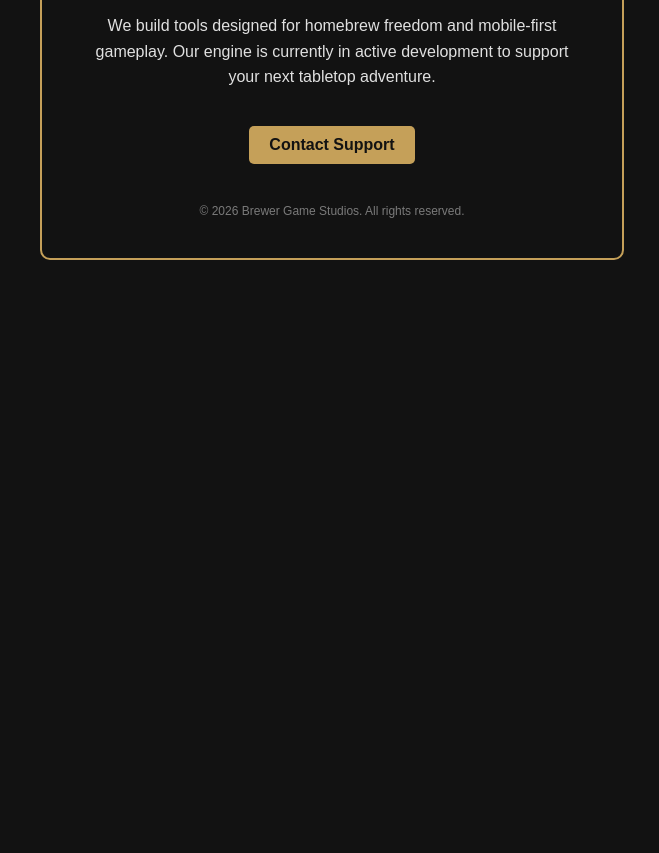
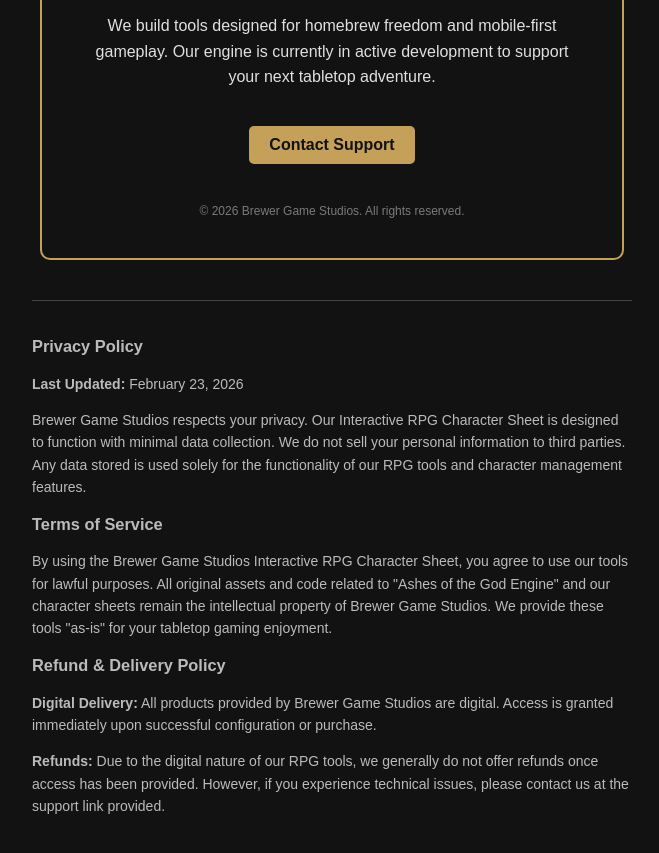
Before and after one commit to BrewerGameStudios/rpg-character-sheet, a plain HTML site: page index.html in a window 1280 px wide. Shown: the part 187-1040 px from the top of the page, without its empty margins (308-967 px from the left). Before the commit the page ends 800 px from the top, so only its background shows below. Drawn offline with Linux system fonts and the light colour scheme.

Commit message:
Update index.html

```diff
--- a/index.html
+++ b/index.html
@@ -23,5 +23,21 @@ p { line-height: 1.6; }
 &copy; 2026 Brewer Game Studios. All rights reserved.
 </div>
 </div>
+
+<div style="max-width: 600px; margin: 40px auto; text-align: left; font-size: 14px; color: #bbb; border-top: 1px solid #444; padding-top: 20px;">
+
+<h3>Privacy Policy</h3>
+<p><strong>Last Updated:</strong> February 23, 2026</p>
+<p>Brewer Game Studios respects your privacy. Our Interactive RPG Character Sheet is designed to function with minimal data collection. We do not sell your personal information to third parties. Any data stored is used solely for the functionality of our RPG tools and character management features.</p>
+
+<h3>Terms of Service</h3>
+<p>By using the Brewer Game Studios Interactive RPG Character Sheet, you agree to use our tools for lawful purposes. All original assets and code related to "Ashes of the God Engine" and our character sheets remain the intellectual property of Brewer Game Studios. We provide these tools "as-is" for your tabletop gaming enjoyment.</p>
+
+<h3>Refund & Delivery Policy</h3>
+<p><strong>Digital Delivery:</strong> All products provided by Brewer Game Studios are digital. Access is granted immediately upon successful configuration or purchase.</p>
+<p><strong>Refunds:</strong> Due to the digital nature of our RPG tools, we generally do not offer refunds once access has been provided. However, if you experience technical issues, please contact us at the support link provided.</p>
+
+</div>
+
 </body>
 </html>
```
